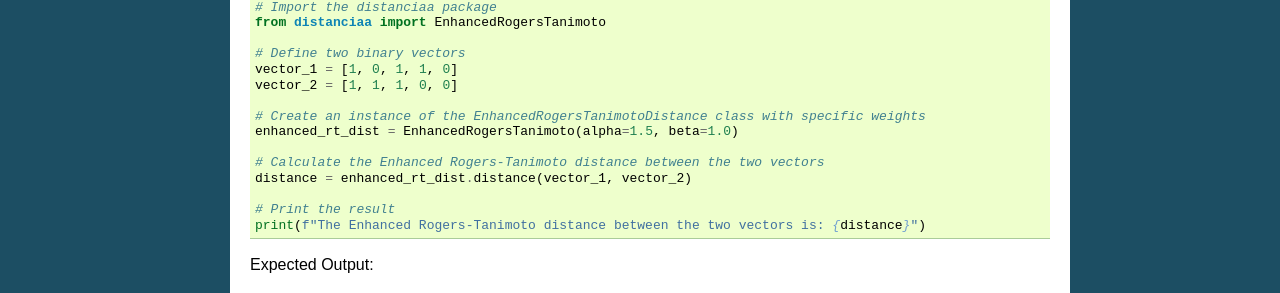
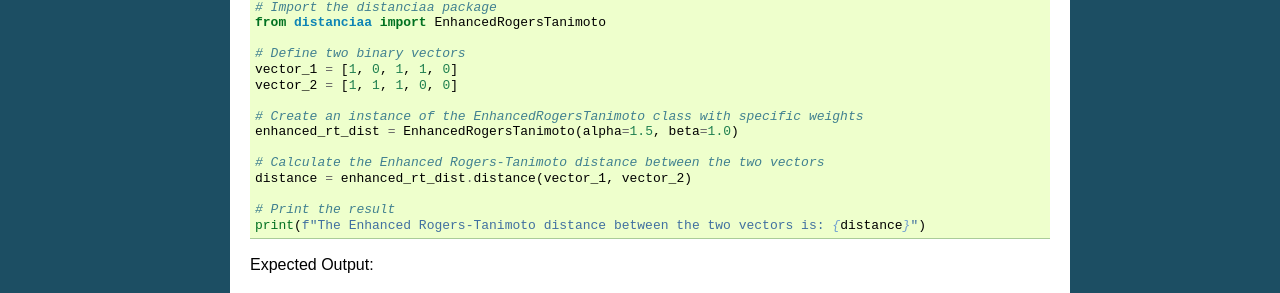
Before and after one commit to ym001/distancia, a Sphinx documentation site: the page built from docs/Enhanced-Rogers-Tanimoto.rst, in a window 1280 px wide. Shown: the part 1215-1508 px from the top of the page. Built offline with Sphinx 7.4.7, drawn with Linux system fonts in a browser that asks for light colours; pages that are not in the unit, such as notebooks, are missing from menus.

Commit message:
Update Enhanced-Rogers-Tanimoto.rst

```diff
--- a/docs/Enhanced-Rogers-Tanimoto.rst
+++ b/docs/Enhanced-Rogers-Tanimoto.rst
@@ -59,7 +59,7 @@ Here is an example of how to use the Enhanced Rogers-Tanimoto distance with the
     vector_1 = [1, 0, 1, 1, 0]
     vector_2 = [1, 1, 1, 0, 0]
 
-    # Create an instance of the EnhancedRogersTanimotoDistance class with specific weights
+    # Create an instance of the EnhancedRogersTanimoto class with specific weights
     enhanced_rt_dist = EnhancedRogersTanimoto(alpha=1.5, beta=1.0)
 
     # Calculate the Enhanced Rogers-Tanimoto distance between the two vectors
```
